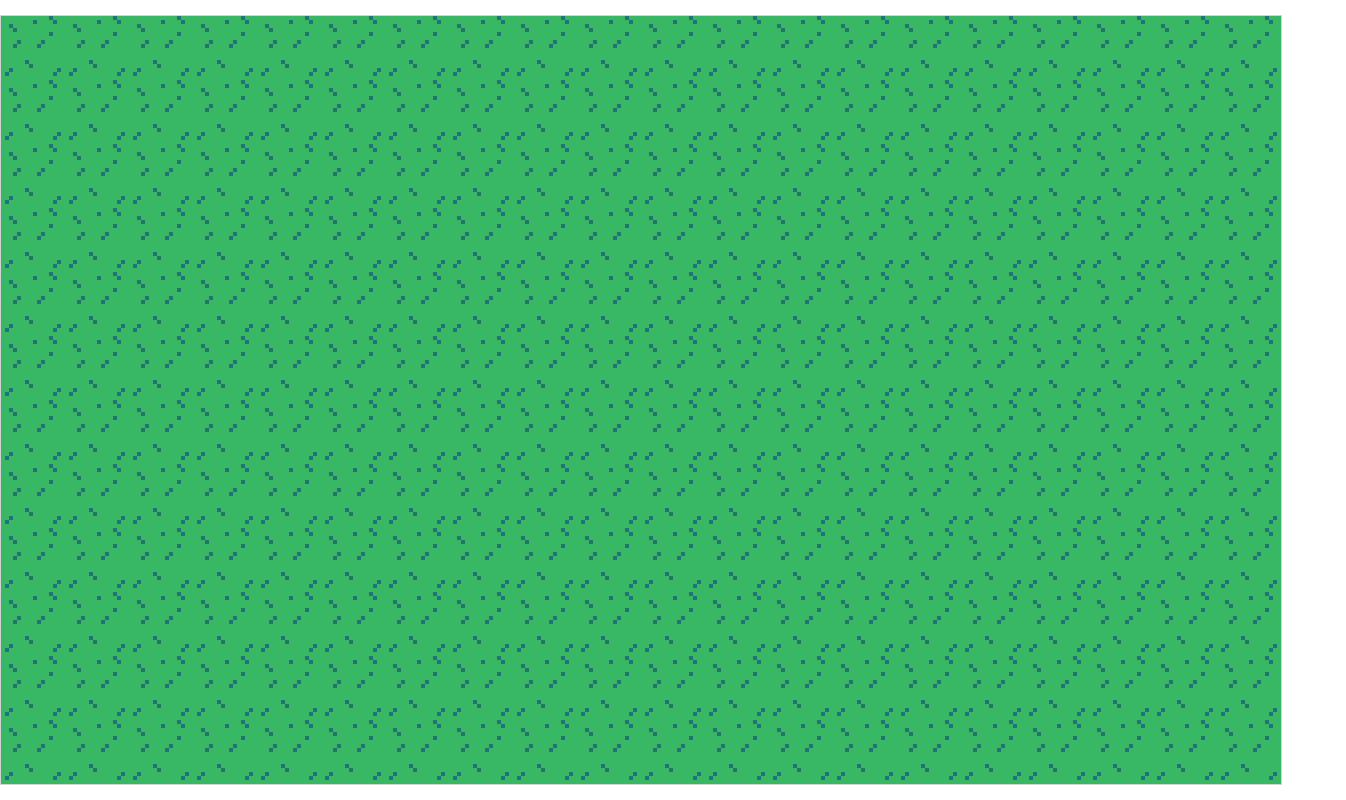
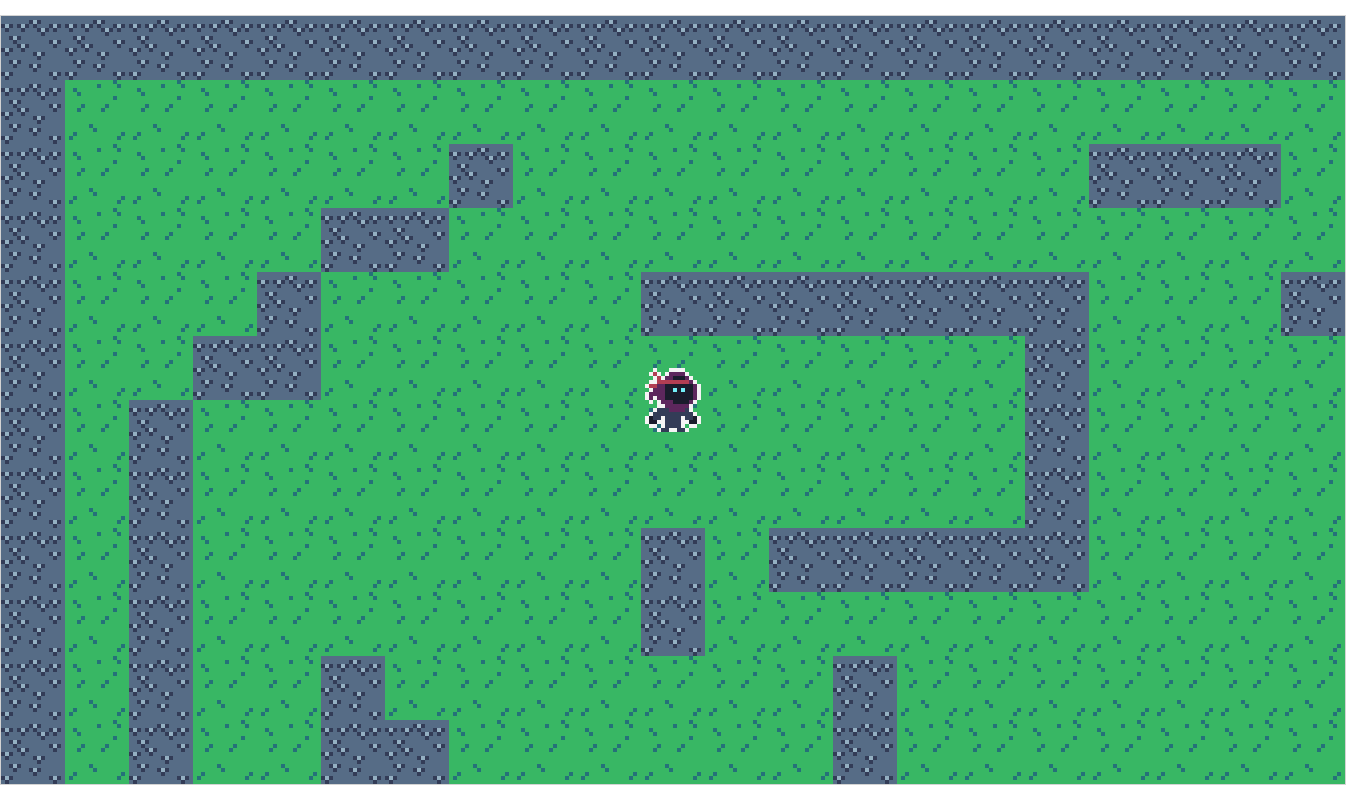
Before and after one commit to CptF1nn/HTML5Game, a plain HTML site: page index.html in a window 1280 px wide. Shown: the whole page, 1346 px wide, since content can reach past the window. Drawn offline with Linux system fonts and the light colour scheme.

Commit message:
render a map + player

```diff
--- a/images.js
+++ b/images.js
@@ -1,4 +1,6 @@
-export default async function loadAllImages()
+import {createArray} from "./mathUtil.js";
+
+export async function loadAllImages()
 {
     let promises = [];
     for (const [key, value] of Object.entries(srcMap)){
@@ -9,7 +11,7 @@ export default async function loadAllImages()
 }
 
 function pushToMap(img, id){
-    tiles[id] = img;
+    imgMap[id] = img;
 }
 
 function loadImage(url){
@@ -22,8 +24,35 @@ function loadImage(url){
     });
 }
 
+export function getTileFromColor(colorData){
+    let toReturn = "";
+    Object.keys(colorMap).forEach(function(key){
+        if (colorData[0] === colorMap[key][0] && colorData[1] === colorMap[key][1] && colorData[2] === colorMap[key][2]){
+            toReturn = key;
+        }
+    });
+    return toReturn;
+}
+
+export function loadMap(){
+    let mapCanvas = document.createElement('canvas');
+    mapCanvas.width = imgMap["map"].width;
+    mapCanvas.height = imgMap["map"].height;
+    let mapCtx = mapCanvas.getContext('2d');
+    mapCtx.drawImage(imgMap["map"], 0,0);
+    tileMap = createArray(imgMap["map"].width, imgMap["map"].height);
+    for (let x = 0; x < imgMap["map"].width; x++) {
+        for (let y = 0; y < imgMap["map"].height; y++) {
+            tileMap[x][y] = mapCtx.getImageData(x, y, 1, 1).data;
+        }
+    }
+}
+
 //Config
 
 let srcMap = {
-    "tile": "img/tile.png"
+    "tile": "img/tile.png",
+    "ninja": "img/ninja.png",
+    "wall": "img/wall.png",
+    "map": "img/map.png"
 }
--- a/index.html
+++ b/index.html
@@ -9,7 +9,7 @@
     <link href="style.css" rel="stylesheet" type="text/css">
 </head>
 <body>
-    <canvas id="canvas" height="768" width="1280"></canvas>
+    <canvas id="canvas" height="768" width="1344"></canvas>
     <script type="module" src="start.js"></script>
 </body>
 </html>
--- a/main.js
+++ b/main.js
@@ -1,5 +1,5 @@
-import loadAllImages from './images.js';
-
+import {loadAllImages, loadMap, getTileFromColor} from './images.js';
+import * as mathUtil from "./mathUtil.js";
 function sleep(ms){
     return new Promise(resolve => setTimeout(resolve, ms));
 }
@@ -13,33 +13,43 @@ function pixelPos(pos){
 
 async function loadGame(){
     /*TODO:
-        Go through all images in img
-        Load images to dictionary
         gradually load-bar
      */
     await loadAllImages();
+    loadMap();
 }
 
 function render() {
-    for (let x = 0; x < gameSize[0]; x++) {
-        for (let y = 0; y < gameSize[1]; y++) {
-            ctx.drawImage(tiles["tile"],
-                pixelPos(x) + cameraOffset[0],
-                pixelPos(y) + cameraOffset[1],
+    //Clear context
+    ctx.clearRect(0,0, actualSize[0], actualSize[1]);
+
+    //Render background
+    for (let x = 0; x < imgMap["map"].width; x++) {
+        for (let y = 0; y < imgMap["map"].height; y++) {
+            let imgStr = getTileFromColor(tileMap[x][y]);
+            let imgVar = imgMap[imgStr];
+            ctx.drawImage(imgVar,
+                mathUtil.pixelPerfect(pixelPos(x) - cameraOffset[0]),
+                mathUtil.pixelPerfect(pixelPos(y) - cameraOffset[1]),
                 pixelSize(), pixelSize());
         }
     }
+    //Render player
+    ctx.drawImage(imgMap["ninja"], mathUtil.pixelPerfect((actualSize[0]/2)-(pixelSize()/2)), mathUtil.pixelPerfect((actualSize[1]/2)-(pixelSize()/2)), pixelSize(), pixelSize());
 }
 
 function moveCamera(vec) {
-    cameraOffset[0]+=vec[0];
-    cameraOffset[1]+=vec[1];
+    cameraOffset[0]+=vec[0] * characterVars.movementSpeed;
+    cameraOffset[1]+=vec[1] * characterVars.movementSpeed;
 }
 
 function checkInput(){
     let inputVector = [0,0];
     const input = {};
     for (const key in currentKeys) {
+        if (!currentKeys.hasOwnProperty(key) || !currentKeys[key]) {
+            continue;
+        }
         const control = controls[key];
         if (control) {
             input[control] = true;
@@ -53,7 +63,11 @@ function checkInput(){
         inputVector[1] -= 1;
     if (input["down"])
         inputVector[1] += 1;
+    inputVector = mathUtil.normalize(inputVector);
     moveCamera(inputVector);
+
+    if (input["reloadPage"])
+        window.location.reload(true);
 
     if (inputVector[0] !== 0 || inputVector[1] !== 0)
         render();
--- /dev/null
+++ b/mathUtil.js
@@ -0,0 +1,29 @@
+export function magnitude(xy) {
+    return Math.sqrt(xy[0] * xy[0] + xy[1] * xy[1]);
+}
+
+export function normalize(xy){
+    let mag = magnitude(xy);
+    if (mag > 0) {
+        xy[0] /= mag;
+        xy[1] /= mag;
+    }
+    return xy;
+}
+
+export function pixelPerfect(a){
+    let b = a%pixelScale;
+    return a-b;
+}
+
+export function createArray(length) {
+    let arr = new Array(length || 0),
+        i = length;
+
+    if (arguments.length > 1) {
+        let args = Array.prototype.slice.call(arguments, 1);
+        while(i--) arr[length-1 - i] = createArray.apply(this, args);
+    }
+
+    return arr;
+}
--- a/style.css
+++ b/style.css
@@ -2,7 +2,6 @@ canvas {
     border: 1px solid #d3d3d3;
     background-color: #f7f7f7;
     margin: auto;
-
     position: absolute;
     display: block;
     padding: 0;
--- a/vars.js
+++ b/vars.js
@@ -1,13 +1,23 @@
 let canvas, ctx;
-let actualSize , gameSize, cameraOffset = [0,0]; //2D int array
+let actualSize , gameSize, cameraOffset = [0,0], tileMap; //2D int array
 let ppu = 16, pixelScale = 4; //Ints
 let currentKeys = {}; //Keys pressed down
-let tiles = {}; //Image map obj
+let imgMap = {}; //Image map obj
 
 let controls = {
     "w": "up",
     "s": "down",
     "a": "left",
     "d": "right",
-    " ": "interact"
-}
+    " ": "interact",
+    "f5": "reloadPage"
+};
+
+const characterVars = {
+    movementSpeed: 2
+};
+
+let colorMap = {
+    "tile": [56, 183, 100, 255],
+    "wall": [86, 108, 134, 255]
+};
```
Also changed, not shown: img/map.png (added), img/ninja.png (added), img/wall.png (added), 3 other files.
